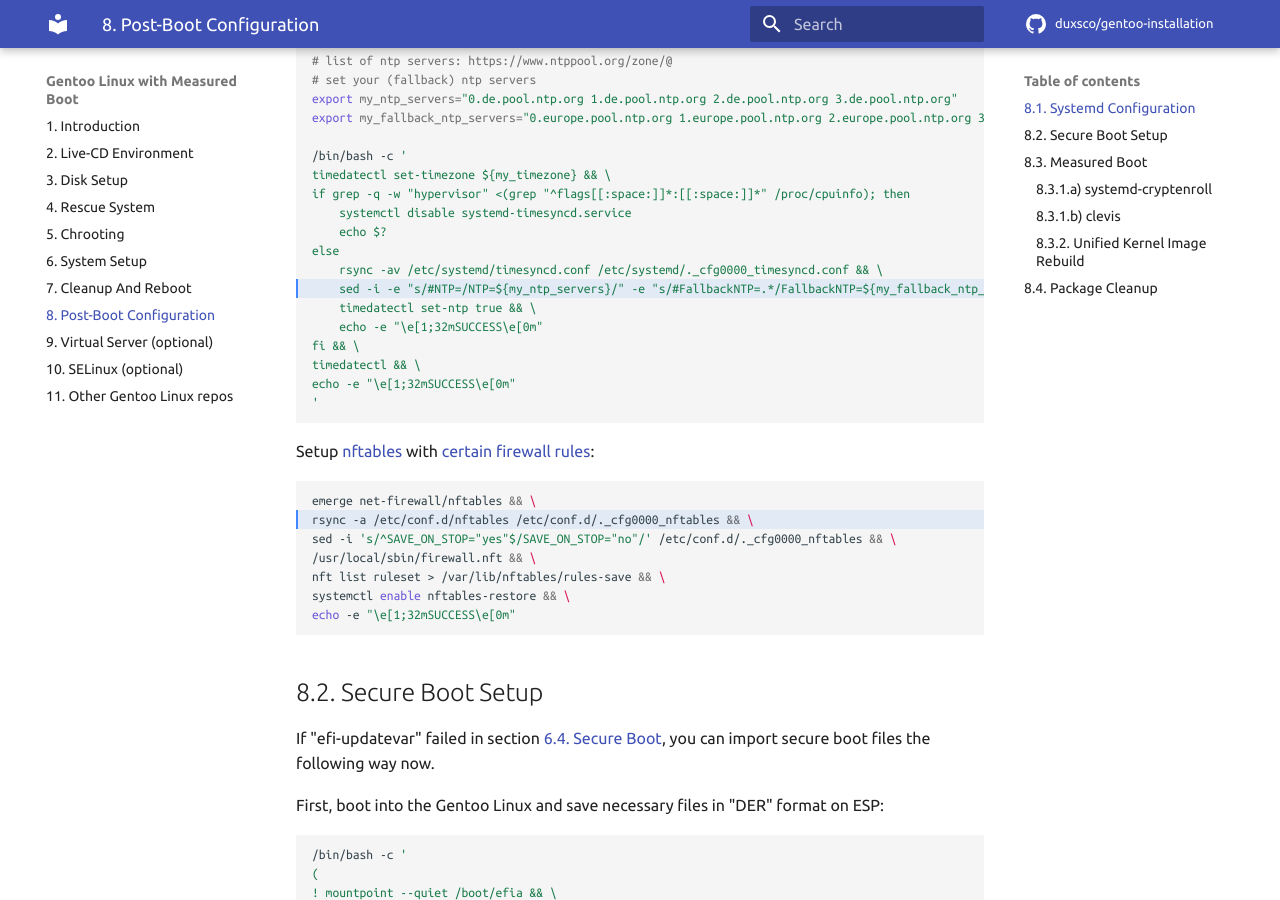
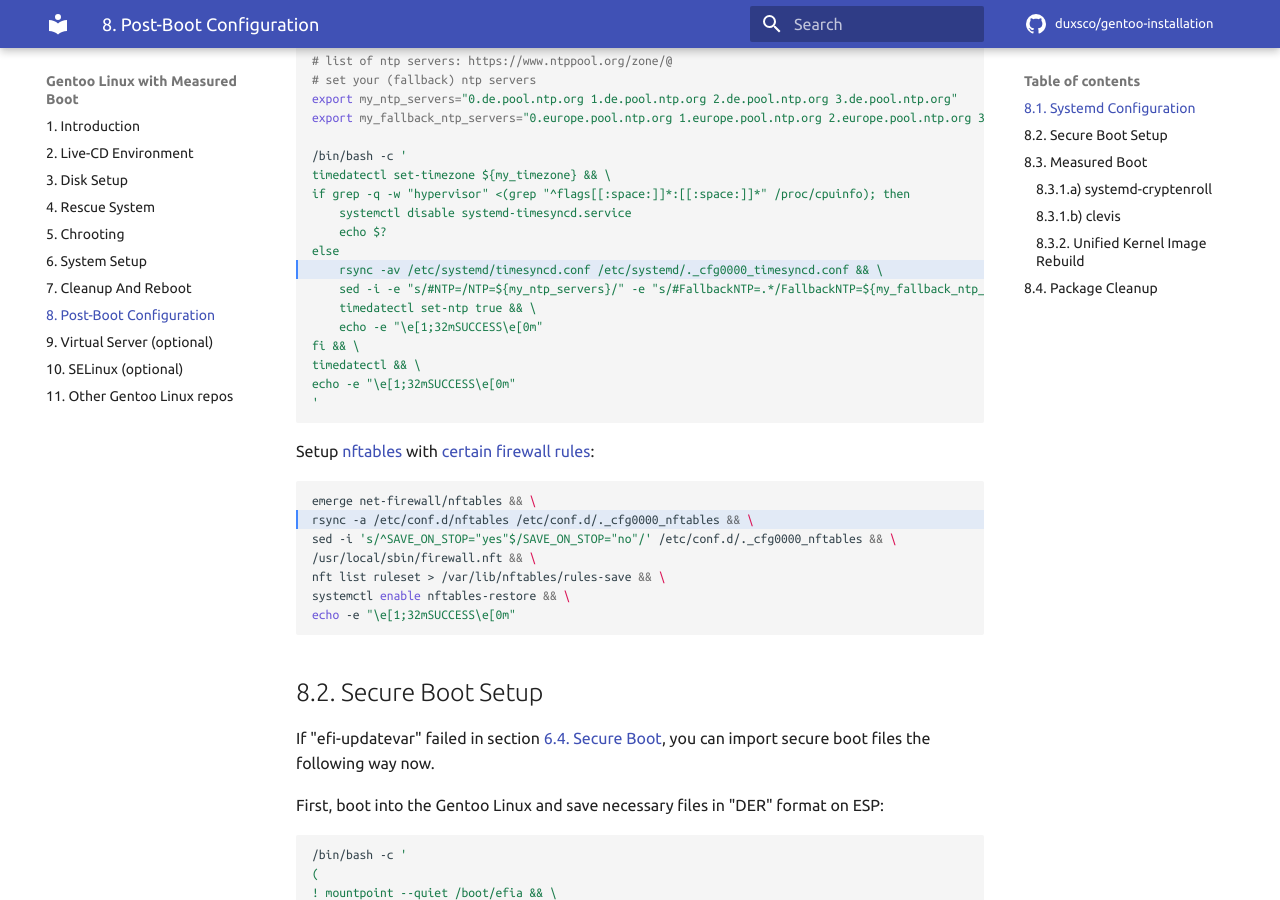
Before and after one commit to duxsco/gentoo-installation, an MkDocs documentation site: the page built from docs/post-boot_configuration.md, in a window 1280 px wide and 900 px high, scrolled down 625 px. Built offline with MkDocs 1.6.1 and Material for MkDocs 9.7.7, drawn with Linux system fonts in a browser that asks for light colours; comment, search, counter and statistics services are not loaded.

Commit message:
Fix highlighting

````diff
--- a/docs/post-boot_configuration.md
+++ b/docs/post-boot_configuration.md
@@ -19,7 +19,7 @@ echo -e "\e[1;32mSUCCESS\e[0m"
 
 Setup [systemd-timesyncd](https://wiki.archlinux.org/title/systemd-timesyncd) (copy&paste one after the other):
 
-```shell hl_lines="16"
+```shell hl_lines="15"
 # set your timezone
 export my_timezone="Europe/Berlin"
 
````
